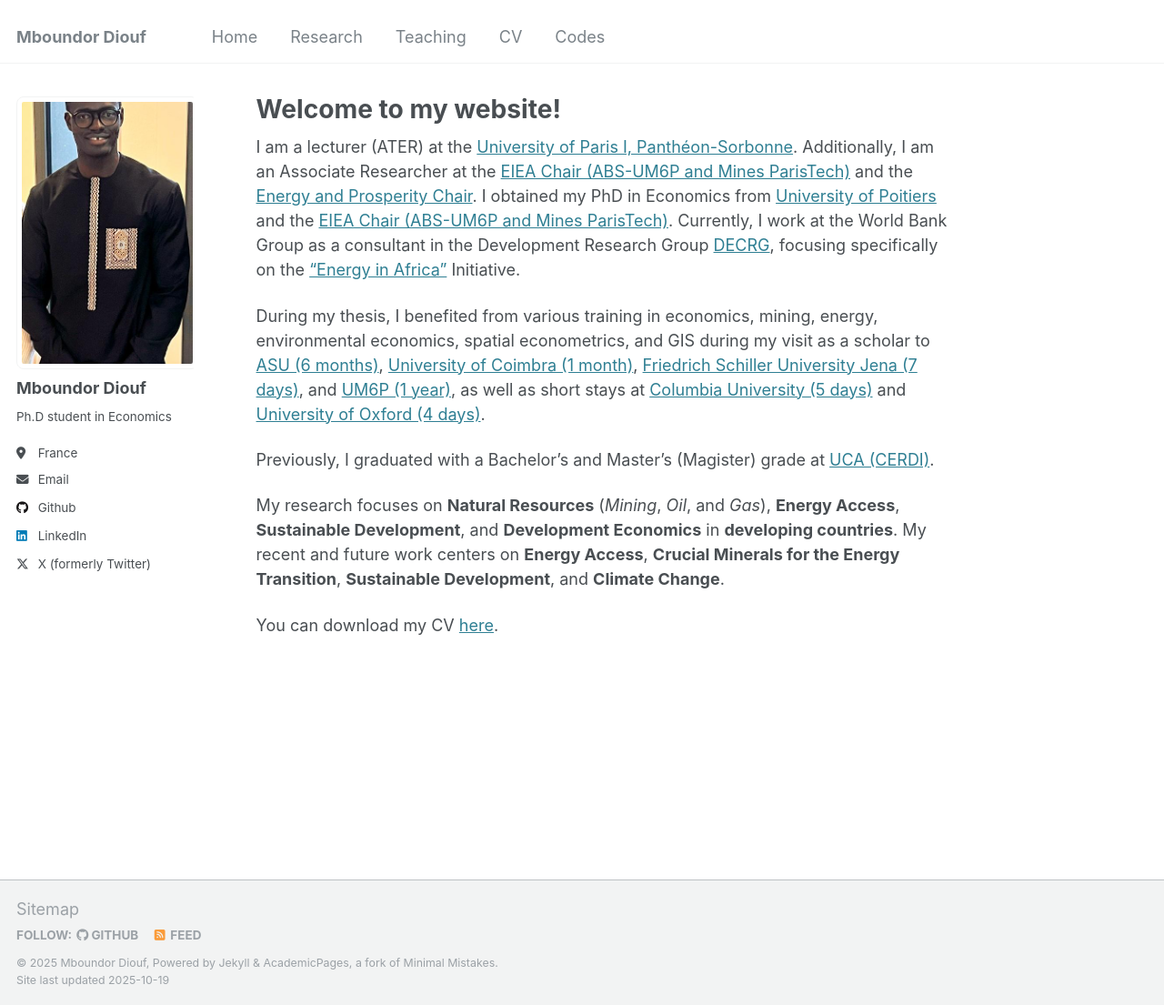
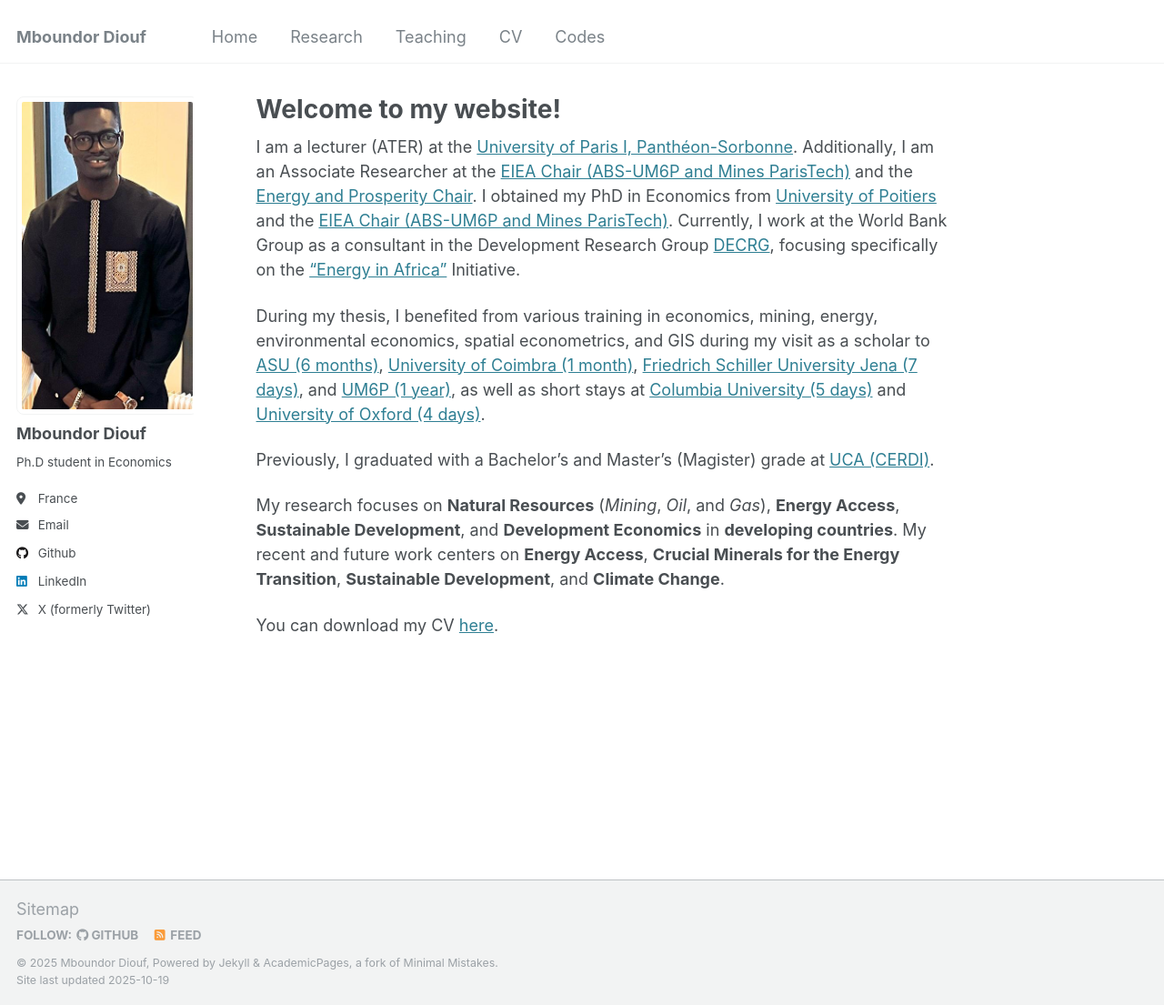
Before and after one commit to mboundordiouf/mboundordiouf.github.io, a Jekyll site: the page built from _pages/about.md, in a window 1280 px wide and 1105 px high. Shown: the whole window at 91% size. Built offline with Jekyll 4.4.1, drawn with Linux system fonts in a browser that asks for light colours.

Commit message:
Increase author avatar height to 350px

```diff
--- a/_sass/custom.scss
+++ b/_sass/custom.scss
@@ -6,7 +6,7 @@
 .author__avatar img {
     max-width: 200px !important;  /* Largeur du rectangle */
     width: 200px !important;
-    height: 300px !important;  /* Hauteur du rectangle */
+    height: 350px !important;  /* Hauteur du rectangle */
     object-fit: cover !important;  /* Recadrage automatique pour remplir le rectangle */
     border-radius: 8px !important;  /* Coins légèrement arrondis (0 pour rectangle parfait) */
 }
```
